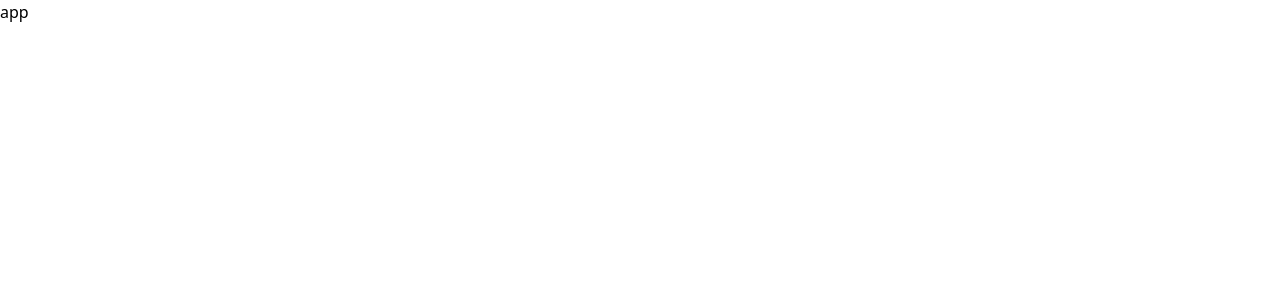
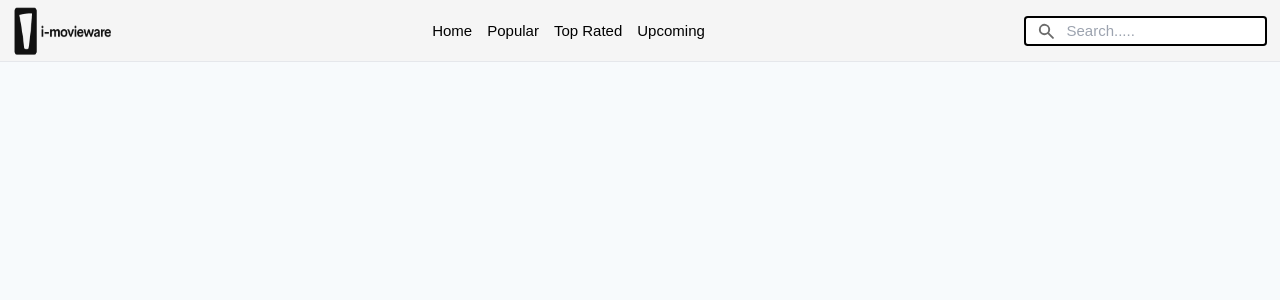
Before and after one commit to yomCode/i-movieware, a React (Create React App) app: page / in a window 1280 px wide. Shown: the top 300 px of the page. Built offline with nearby package versions, Linux system fonts and the light colour scheme.

Commit message:
nav bar implemetation started

```diff
--- a/package.json
+++ b/package.json
@@ -10,6 +10,7 @@
     "@types/node": "^16.18.30",
     "react": "^18.2.0",
     "react-dom": "^18.2.0",
+    "react-icons": "^4.8.0",
     "react-scripts": "5.0.1",
     "typescript": "^4.9.5",
     "web-vitals": "^2.1.4"
--- a/src/App.tsx
+++ b/src/App.tsx
@@ -1,7 +1,12 @@
 import React from "react";
+import Header from "./components/Header";
 
 const app = () => {
-  return <div className="">app</div>;
+  return (
+    <div className="">
+      <Header />
+    </div>
+  );
 };
 
 export default app;
--- /dev/null
+++ b/src/components/Footer.tsx
@@ -0,0 +1,7 @@
+import React from "react";
+
+const Footer = () => {
+  return <div>Footer</div>;
+};
+
+export default Footer;
--- /dev/null
+++ b/src/components/Header.tsx
@@ -0,0 +1,39 @@
+import React from "react";
+import Logo from "../assets/moviewwareLogo.png";
+import { HiSearch } from "react-icons/hi";
+
+const Header = () => {
+  return (
+    <div className="h-[62px] text-2xl flex justify-between items-center border-b p-5 bg-[#f5f5f5] ">
+      <div>
+        <img className="w-[100px] h-[50px]" src={Logo} alt="i-movieware" />
+      </div>
+      <nav>
+        <span className="p-3 hover:cursor-pointer  hover:bg-[#4b4b4b] rounded-md">
+          Home
+        </span>
+        <span className="p-3 hover:cursor-pointer hover:bg-[#4b4b4b] rounded-md">
+          Popular
+        </span>
+        <span className="p-3 hover:cursor-pointer hover:bg-[#4b4b4b] rounded-md">
+          Top Rated
+        </span>
+        <span className="p-3 hover:cursor-pointer hover:bg-[#4b4b4b] rounded-md">
+          Upcoming
+        </span>
+      </nav>
+      <div className="relative">
+        <input
+          className="h-[30px] text-[#6c6c6c] py-4 pl-[40px]  border-solid border-2 border-[black] rounded-md focus:outline-none "
+          type="text"
+          placeholder="Search....."
+        />
+        <span className="absolute left-5 top-[20%]">
+          <HiSearch className="text-3xl text-[#6c6c6c]" />
+        </span>
+      </div>
+    </div>
+  );
+};
+
+export default Header;
--- a/src/index.css
+++ b/src/index.css
@@ -2,12 +2,20 @@
 @tailwind components;
 @tailwind utilities;
 
-.app {
-  background-color: #f5f5f5;
-  min-height: 100vh;
-  display: flex;
-  flex-direction: column;
-  justify-content: center;
-  align-items: center;
-  font-size: 20rem;
+*::after,
+*::before,
+* {
+  margin: 0;
+  padding: 0;
+  box-sizing: border-box;
 }
+
+html {
+  font-size: 62.5%;
+}
+
+body {
+  font-family: "Nunito", sans-serif;
+  background-color: #f7fafc;
+  /* padding: 0 1rem; */
+}
--- /dev/null
+++ b/src/types/index.d.ts
@@ -0,0 +1,11 @@
+declare module "*.png";
+declare module "*.jpg";
+declare module "*.jpeg";
+declare module "*.gif";
+declare module "*.svg";
+declare module "*.json";
+declare module "*.css";
+declare module "*.less";
+declare module "*.scss";
+declare module "*.sass";
+declare module "*.styl";
```
Also changed, not shown: src/assets/moviewwareLogo.png (added), 1 other file (tests, documents, lock files or other folders).
